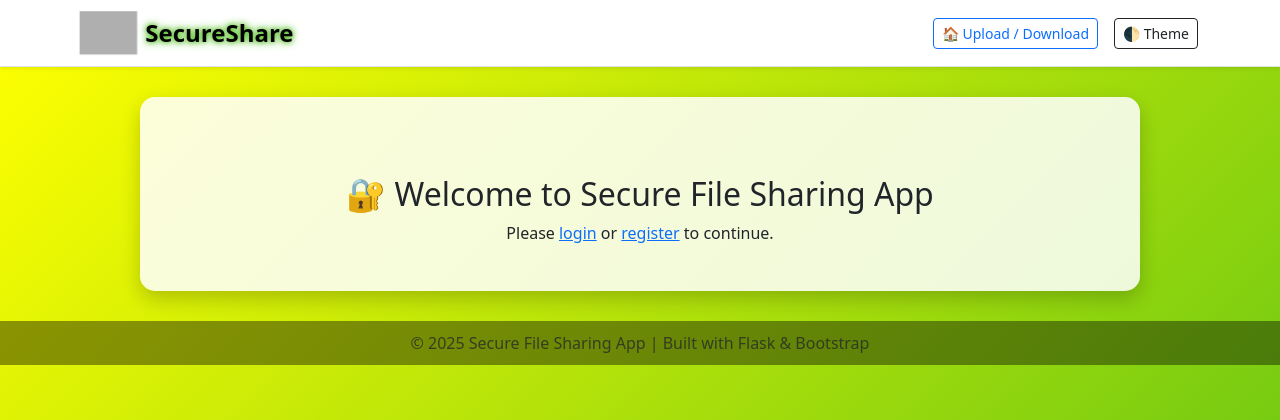
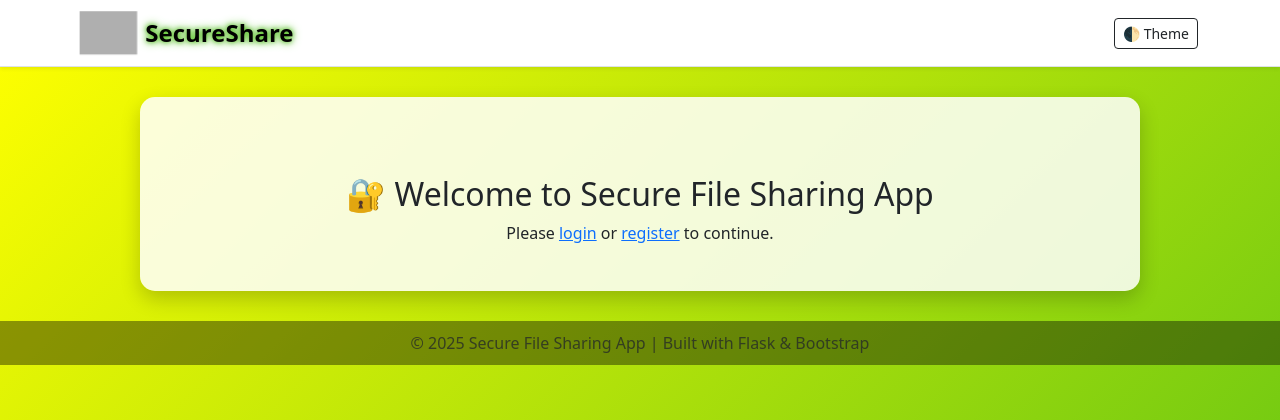
Before and after one commit to AJ3637/secure-file-sharing-app, a Flask app: page / in a window 1280 px wide. Shown: the top 420 px of the page. Run offline with Flask 3, Linux system fonts and the light colour scheme; grey boxes are pictures that could not be loaded.

Commit message:
Update layout.html

```diff
--- a/templates/layout.html
+++ b/templates/layout.html
@@ -87,10 +87,13 @@
       </a>
 
       <div class="d-flex align-items-center gap-3">
-        <a href="/" class="btn btn-outline-primary btn-sm">🏠 Upload / Download</a>
-        {% if session.user == 'admin' %}
-          <a href="/admin" class="btn btn-outline-dark btn-sm">⚙️ Admin Dashboard</a>
+        {% if session.user %}
+          <a href="/" class="btn btn-outline-primary btn-sm">🏠 Upload / Download</a>
+          {% if session.user == 'admin' %}
+            <a href="/admin" class="btn btn-outline-dark btn-sm">⚙️ Admin Dashboard</a>
+          {% endif %}
         {% endif %}
+
 
         <button onclick="toggleTheme()" class="btn btn-sm btn-outline-dark">🌓 Theme</button>
 
```
